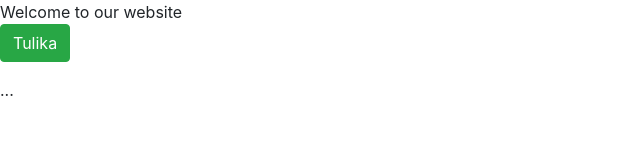
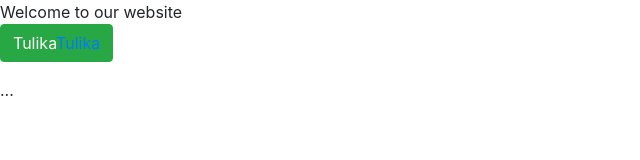
Before and after one commit to needmoremembersplease/needmoremembersplease.github.io, a plain HTML site: page index.html in a window 1280 px wide. Shown: the whole page, without its empty margins (0-640 px from the left). Drawn offline with nearby package versions, Linux system fonts and the light colour scheme.

Commit message:
Update index.html

```diff
--- a/index.html
+++ b/index.html
@@ -11,6 +11,6 @@
     <link rel="stylesheet" href="" />
   </head>
   <body>Welcome to our website</body>
-  <p><button type="button" class="btn btn-success">Tulika<a href="needmoremembersplease.github.io/tulika.html"></a></button><p>
+  <p><button type="button" class="btn btn-success">Tulika<a href="needmoremembersplease.github.io/tulika.html">Tulika</a></button><p>
   <p> ... </p>
 </html>
```
